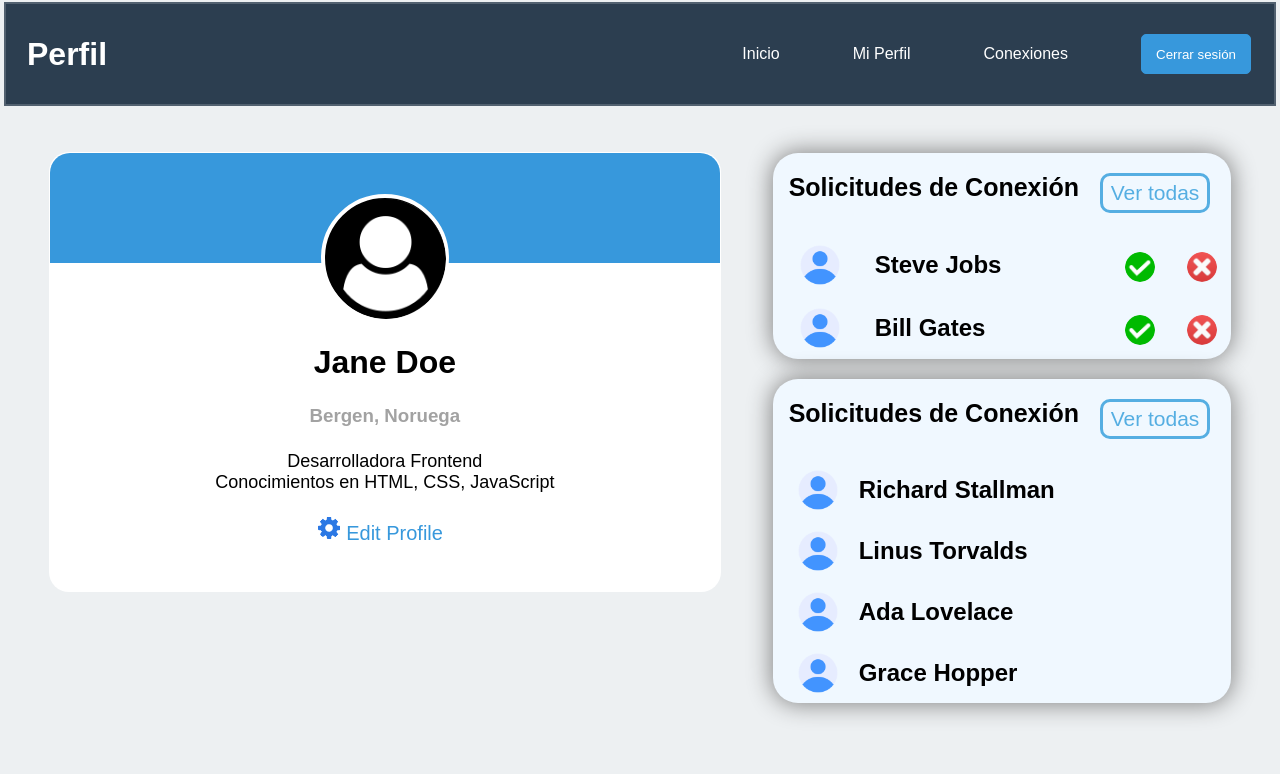
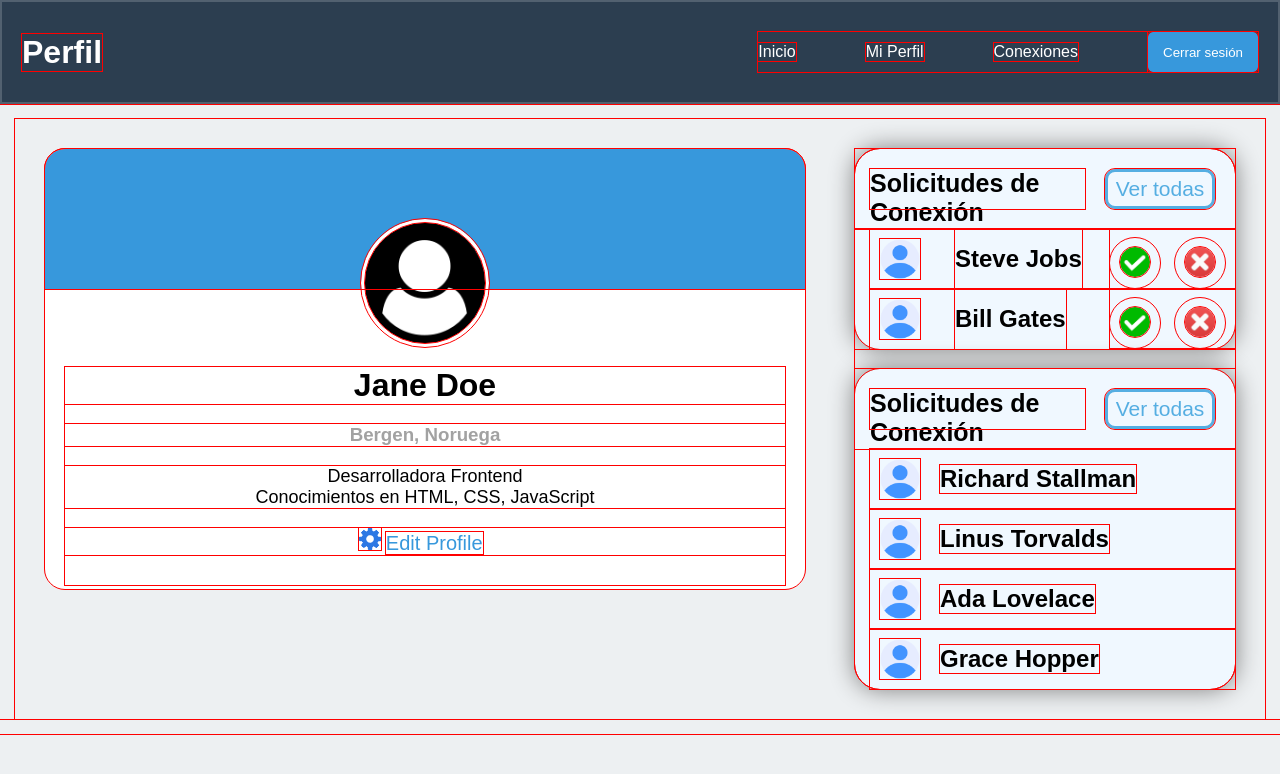
Before and after one commit to Mark-Orsini/desarrollo_appWed, a plain HTML site: page 14 pagina perfil/index.html in a window 1280 px wide. Drawn offline with Linux system fonts and the light colour scheme.

Commit message:
Terminado

```diff
--- a/14 pagina perfil/style.css
+++ b/14 pagina perfil/style.css
@@ -1,8 +1,8 @@
 * {
-    margin: 1px;
+    margin: 0px;
     padding: 0px;
     /* font-family: 'comic sans ms'; */
-    /* outline: solid 1px red; */
+    outline: solid 1px red;
 }
 
 /* Aqui empieza la barra de navegacion */
@@ -34,7 +34,6 @@ body {
     top: 20px;
 }
 
-
 .pt2 {
     display: flex;
 }
@@ -55,21 +54,6 @@ body {
     width: 110px;
 }
 
-@keyframes border-colo {
-    0%, 100% {
-        border-color: green;
-        box-shadow: 0px 0px 30px green;
-    }
-    25%, 75% {
-        border-color: red;
-        box-shadow: 0px 0px 30px red;
-    }
-    50% {
-        border-color: blue;
-        box-shadow: 0px 0px 30px blue;
-    }
-}
-
 a {
     color: #fff;
     text-decoration: none;
@@ -87,33 +71,25 @@ a:hover {
 .abuelo {
     margin: 15px;
     display: flex;
-    justify-content: center;
-    /* flex-wrap: wrap; */
+    justify-content: space-around;
+    flex-wrap: wrap;
     gap: 50px;
-    flex: 3;
     padding: 30px;
+    /* flex: 3; */
 }
 
 .padre {
-    /* margin: 0 auto; */
-    /* margin-top: 50px; */
-    /* width: 700px; */
-    /* border: 5px solid black; */
     color: black;
     text-align: center;
     border-radius: 20px;
-    max-width: 800px;
-    flex-grow: 1;
-    /* min-width: 1000px; */
-    /* margin-left: 50px;
-    margin-top: 1px; */
+    flex: 4;
     background-color: white;
     max-height: 440px;
 }
 
 .cuadro-superior {
     background-color: #3798dc;
-    height: 110px;
+    height: 140px;
     border-radius: 20px 20px 0px 0px;
 }
 
@@ -172,17 +148,17 @@ a:hover {
 /* Aqui empieza las solicitudes */
 
 .padre-3 {
-    max-width: 530px;
     /* margin: 0 auto; */
     border-radius: 25px;
     background-color: #edf0f2;
     /* padding: 20px; */
     /* min-height: 600px; */
     color: black;
+    flex: 2;
 }
 
 .hijo1, .hijo2 {
-    max-width: 550px;
+    flex: 1;
     background-color: aliceblue;
     border-radius: 25px;
     margin: 0 auto;
@@ -252,7 +228,8 @@ a:hover {
 
 .btn-conjunto {
     display: flex;
-    gap: 10px;
+    gap: 15px;
+    padding-right: 10px;
 }
 
 /* .conjunto2 {
```
Also changed, not shown: 14 pagina perfil/index.html (+11 -5 lines).
